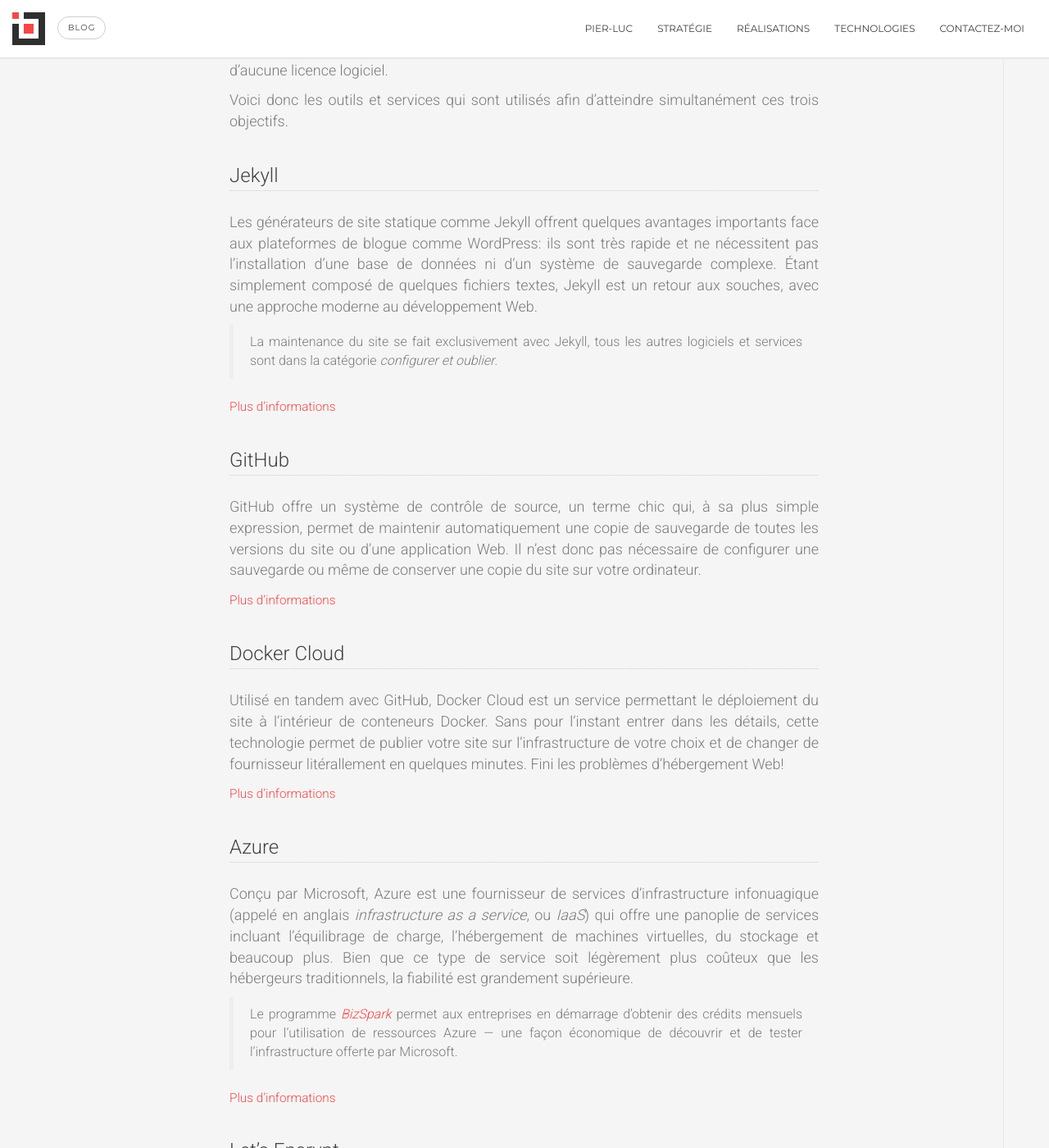
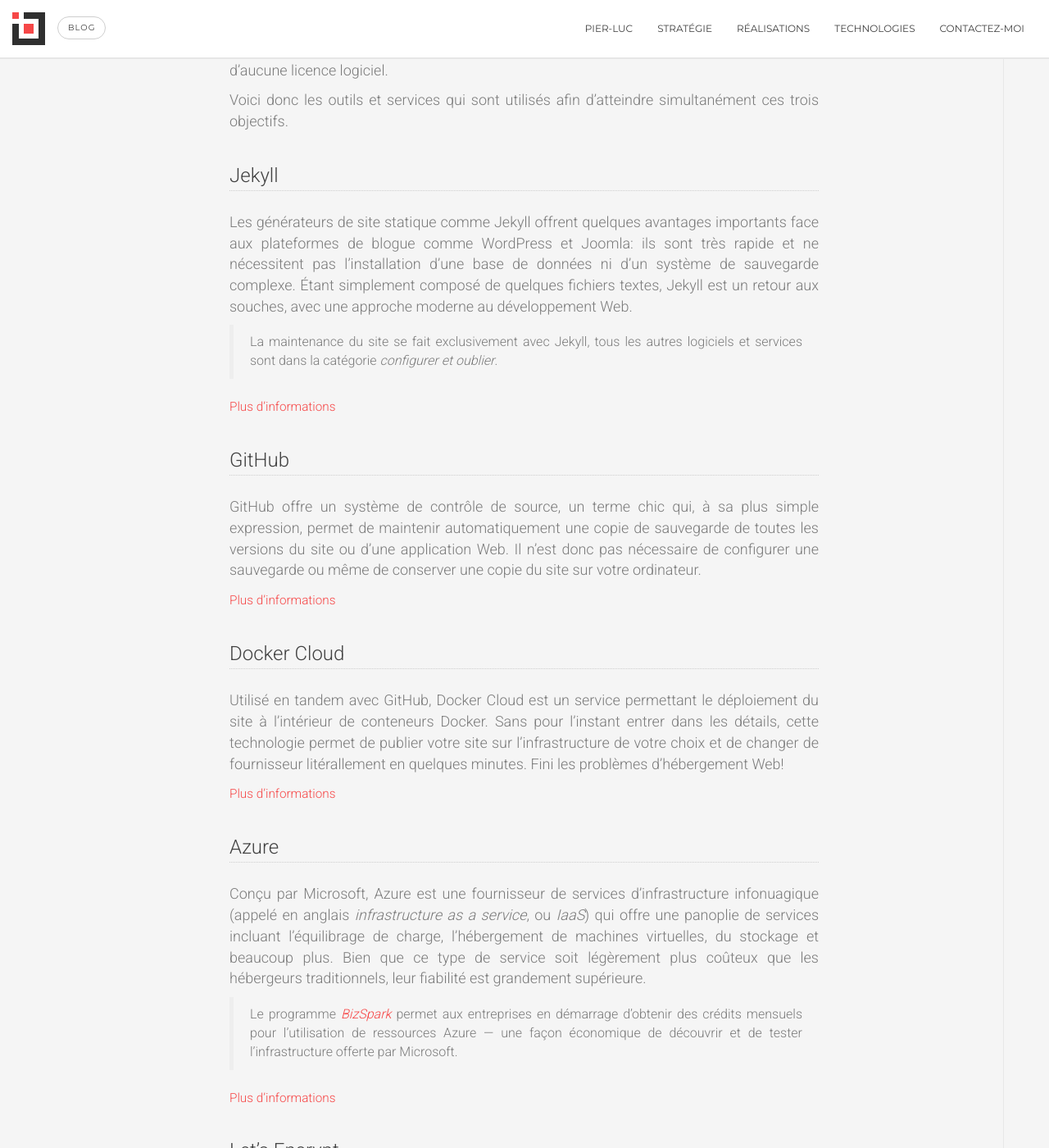
Before and after one commit to Zertz/pierluc.io, a Jekyll site: the page built from _posts/2016-08-01-comment-ca-marche-pierluc-io.md, in a window 1280 px wide and 1400 px high, scrolled down 1167 px. Shown: the whole window at 82% size. Built offline with Jekyll 4.4.1, drawn with Linux system fonts in a browser that asks for light colours; nearby versions of some CDN libraries.

Commit message:
Minor grammar

```diff
--- a/_posts/2016-08-01-comment-ca-marche-pierluc-io.md
+++ b/_posts/2016-08-01-comment-ca-marche-pierluc-io.md
@@ -42,9 +42,10 @@
 ### Jekyll
 
 Les générateurs de site statique comme Jekyll offrent quelques avantages importants face aux
-plateformes de blogue comme WordPress: ils sont très rapide et ne nécessitent pas l'installation
-d'une base de données ni d'un système de sauvegarde complexe. Étant simplement composé de quelques
-fichiers textes, Jekyll est un retour aux souches, avec une approche moderne au développement Web.
+plateformes de blogue comme WordPress et Joomla: ils sont très rapide et ne nécessitent pas
+l'installation d'une base de données ni d'un système de sauvegarde complexe. Étant simplement
+composé de quelques fichiers textes, Jekyll est un retour aux souches, avec une approche moderne au
+développement Web.
 
 > La maintenance du site se fait exclusivement avec Jekyll, tous les autres logiciels et services
 sont dans la catégorie *configurer et oublier*.
@@ -74,7 +75,7 @@
 Conçu par Microsoft, Azure est une fournisseur de services d'infrastructure infonuagique (appelé en
 anglais *infrastructure as a service*, ou *IaaS*) qui offre une panoplie de services incluant
 l'équilibrage de charge, l'hébergement de machines virtuelles, du stockage et beaucoup plus. Bien
-que ce type de service soit légèrement plus coûteux que les hébergeurs traditionnels, la fiabilité
+que ce type de service soit légèrement plus coûteux que les hébergeurs traditionnels, leur fiabilité
 est grandement supérieure.
 
 > Le programme [*BizSpark*](https://www.microsoft.com/bizspark/) permet aux entreprises en démarrage
@@ -129,5 +130,5 @@
 les services offrent un niveau de tarification gratuit, permettant ainsi de mettre à le système à
 l'épreuve avec un investissement minimal tout en évitant de devenir captif de ces fournisseurs.
 
-> Pour les plus curieux, c'est dans ce même esprit d'ouverture que tout le code source de
+Pour les plus curieux, c'est dans ce même esprit d'ouverture que tout le code source de
 *pierluc.io* est [publié librement sur Github](https://github.com/pierluc-io/pierluc.io).
```
